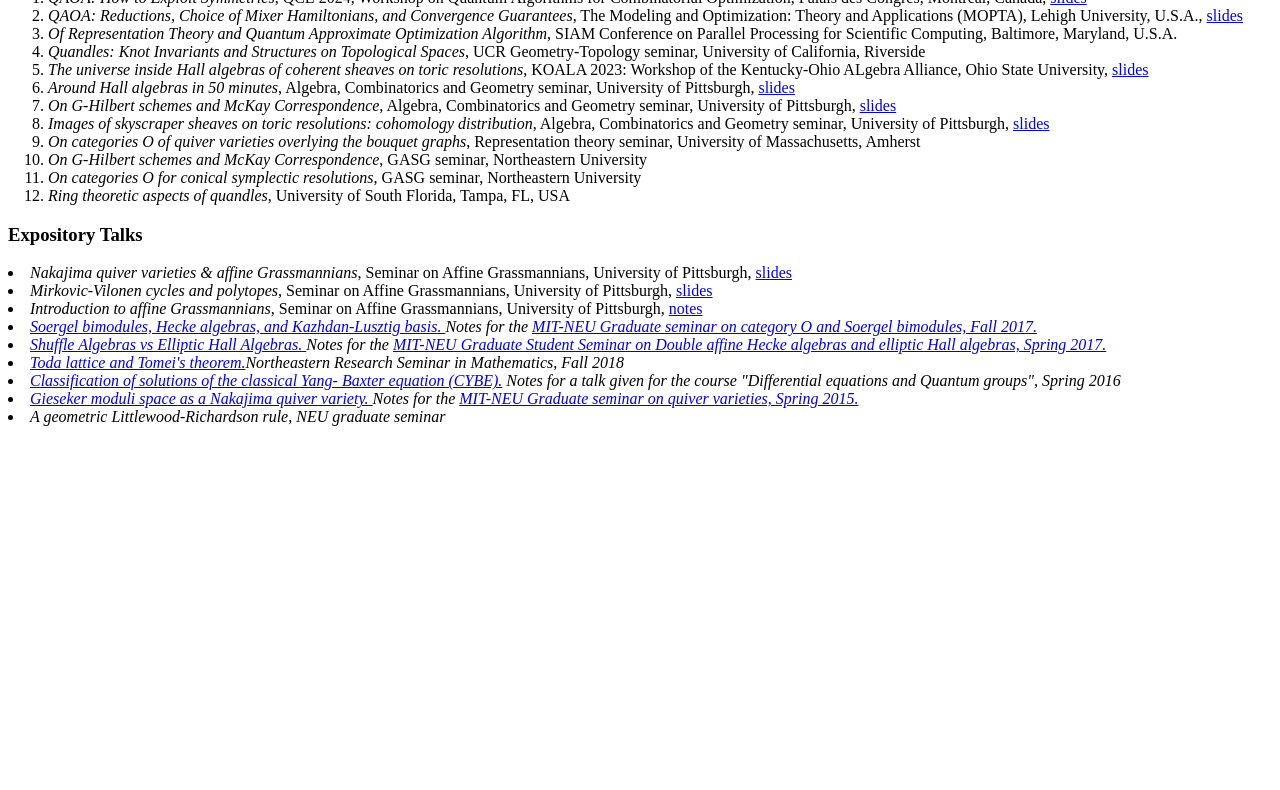
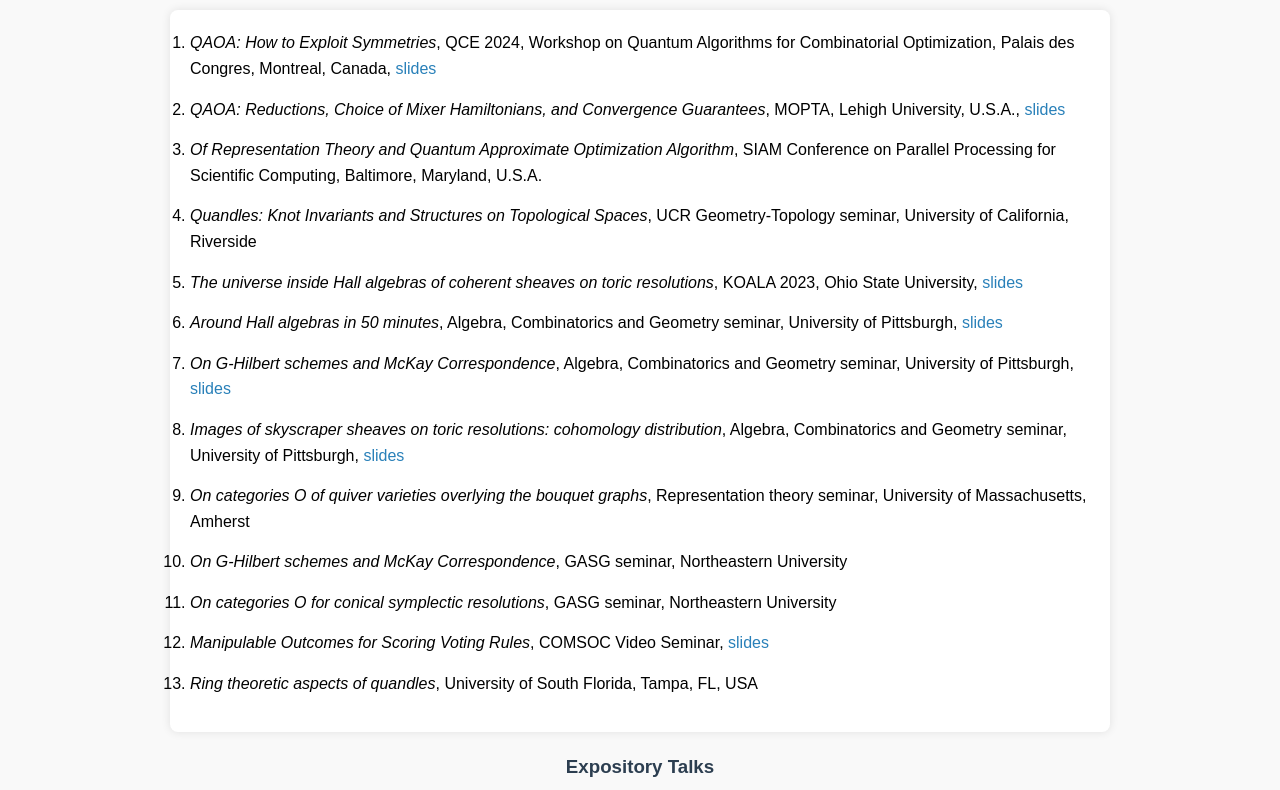
Before and after one commit to BorisTsv/BorisTsv.github.io, a plain HTML site: page Talks.html in a window 1280 px wide. Shown: the part 78-868 px from the top of the page. Before the commit the page ends 800 px from the top, so only its background shows below. Drawn offline with Linux system fonts and the light colour scheme.

Commit message:
Update Talks.html

```diff
--- a/Talks.html
+++ b/Talks.html
@@ -1,41 +1,73 @@
 
 <!DOCTYPE html>
-<html>
+<html lang="en">
+<head>
+<meta charset="UTF-8">
+<title>Presentations and Talks</title>
+<style>
+    body {
+        font-family: Arial, sans-serif;
+        line-height: 1.6;
+        margin: 30px;
+        background-color: #f9f9f9;
+    }
+    h2, h3 {
+        text-align: center;
+        color: #2c3e50;
+    }
+    ol {
+        max-width: 900px;
+        margin: 20px auto;
+        padding-left: 20px;
+        background-color: #fff;
+        border-radius: 8px;
+        padding: 20px;
+        box-shadow: 0px 0px 10px rgba(0,0,0,0.1);
+    }
+    li {
+        margin-bottom: 15px;
+    }
+    a {
+        color: #2980b9;
+        text-decoration: none;
+    }
+    a:hover {
+        text-decoration: underline;
+    }
+</style>
+</head>
+<body>
 
-<body >
-<center><h2>Presentations and Talks</h2></center>
+<h2>Presentations and Talks</h2>
+
 <ol>
-<li><i>QAOA: How to Exploit Symmetries</i>, QCE 2024, Workshop on Quantum Algorithms for Combinatorial Optimization, Palais des Congres, Montreal, Canada, <a href="QCE24presentation.pdf"> slides</a></li>
-<li><i>QAOA: Reductions, Choice of Mixer Hamiltonians, and Convergence Guarantees</i>, The Modeling and Optimization: Theory and Applications (MOPTA), Lehigh University, U.S.A., <a href="LEHIGHpresentation.pdf"> slides</a></li>
+<li><i>QAOA: How to Exploit Symmetries</i>, QCE 2024, Workshop on Quantum Algorithms for Combinatorial Optimization, Palais des Congres, Montreal, Canada, <a href="QCE24presentation.pdf">slides</a></li>
+<li><i>QAOA: Reductions, Choice of Mixer Hamiltonians, and Convergence Guarantees</i>, MOPTA, Lehigh University, U.S.A., <a href="LEHIGHpresentation.pdf">slides</a></li>
 <li><i>Of Representation Theory and Quantum Approximate Optimization Algorithm</i>, SIAM Conference on Parallel Processing for Scientific Computing, Baltimore, Maryland, U.S.A.</li>
 <li><i>Quandles: Knot Invariants and Structures on Topological Spaces</i>, UCR Geometry-Topology seminar, University of California, Riverside</li>
-<li><i>The universe inside Hall algebras of coherent sheaves on toric resolutions</i>, KOALA 2023: Workshop of the Kentucky-Ohio ALgebra Alliance, Ohio State University, <a href="HallAlgebrasOfCoherentSheavesOnToricResolutions.pdf"> slides</a></li>
-<li><i>Around Hall algebras in 50 minutes</i>, Algebra, Combinatorics and Geometry seminar, University of Pittsburgh, <a href="AroundHallAlgebrasIn23SlidesPresentation.pdf"> slides</a></li>
-<li><i>On G-Hilbert schemes and McKay Correspondence</i>, Algebra, Combinatorics and Geometry seminar, University of Pittsburgh, <a href="GHilbPresentation.pdf"> slides</a></li>
-<li><i>Images of skyscraper sheaves on toric resolutions: cohomology distribution</i>, Algebra, Combinatorics and Geometry seminar, University of Pittsburgh, <a href="ImagesOfSkyscraperSheavesOnToricResolutionsCohomologyDistributionPresentation.pdf"> slides</a></li>
+<li><i>The universe inside Hall algebras of coherent sheaves on toric resolutions</i>, KOALA 2023, Ohio State University, <a href="HallAlgebrasOfCoherentSheavesOnToricResolutions.pdf">slides</a></li>
+<li><i>Around Hall algebras in 50 minutes</i>, Algebra, Combinatorics and Geometry seminar, University of Pittsburgh, <a href="AroundHallAlgebrasIn23SlidesPresentation.pdf">slides</a></li>
+<li><i>On G-Hilbert schemes and McKay Correspondence</i>, Algebra, Combinatorics and Geometry seminar, University of Pittsburgh, <a href="GHilbPresentation.pdf">slides</a></li>
+<li><i>Images of skyscraper sheaves on toric resolutions: cohomology distribution</i>, Algebra, Combinatorics and Geometry seminar, University of Pittsburgh, <a href="ImagesOfSkyscraperSheavesOnToricResolutionsCohomologyDistributionPresentation.pdf">slides</a></li>
 <li><i>On categories O of quiver varieties overlying the bouquet graphs</i>, Representation theory seminar, University of Massachusetts, Amherst</li>
 <li><i>On G-Hilbert schemes and McKay Correspondence</i>, GASG seminar, Northeastern University</li>
 <li><i>On categories O for conical symplectic resolutions</i>, GASG seminar, Northeastern University</li>
+<li><i>Manipulable Outcomes for Scoring Voting Rules</i>, COMSOC Video Seminar, <a href="ManipPresentation.pdf">slides</a></li>
 <li><i>Ring theoretic aspects of quandles</i>, University of South Florida, Tampa, FL, USA</li>
 </ol>
 
 <h3>Expository Talks</h3>
-<li><i>Nakajima quiver varieties & affine Grassmannians</i>, Seminar on Affine Grassmannians, University of Pittsburgh, <a href="NakajimaVarsAffGrPresentation.pdf"> slides</a></li>
-<li><i>Mirkovic-Vilonen cycles and polytopes</i>, Seminar on Affine Grassmannians, University of Pittsburgh, <a href="MirkovicVilonenCyclesPresentation.pdf"> slides</a></li>
-<li><i>Introduction to affine Grassmannians</i>, Seminar on Affine Grassmannians, University of Pittsburgh, <a href="NotesIntroAffGrassmannian.pdf"> notes</a></li>
-<li><i><a href="Soergel bimodules, Hecke algebras, and Kazhdan-Lusztig basis.pdf">Soergel bimodules, Hecke algebras, and Kazhdan-Lusztig basis. </a>Notes for the <a href=https://web.northeastern.edu/iloseu/O.html">MIT-NEU Graduate seminar on category O and Soergel bimodules, Fall 2017.</a><br></li>
-<li><i><a href="TalkShuffle.pdf">Shuffle Algebras vs Elliptic Hall Algebras. </a>Notes for the <a href="https://web.northeastern.edu/iloseu/DAHAEHA.html">MIT-NEU Graduate Student Seminar on Double affine Hecke algebras and elliptic Hall algebras, Spring 2017.</a><br></li>
-<li><i><a href="TodaLatticeandTomeiTheorem.pdf"> Toda lattice and Tomei's theorem.</a>Northeastern Research Seminar in Mathematics, Fall 2018</a><br></li>
-<li><i><a href="SolutionsofCYBE.pdf"> Classification of solutions of the classical Yang-
-Baxter equation (CYBE).</a> Notes for a talk given for the course "Differential equations and Quantum groups", Spring 2016</a><br></li>
-<li><i><a href="Sheaves on P2 - Quiver variety.pdf">Gieseker moduli space as a Nakajima quiver variety. </a>Notes for the <a href="https://web.northeastern.edu/iloseu/quiver.html">MIT-NEU Graduate seminar on quiver varieties, Spring 2015.</a><br>
-</li>
+<ol>
+<li><i>Nakajima quiver varieties & affine Grassmannians</i>, Seminar on Affine Grassmannians, University of Pittsburgh, <a href="NakajimaVarsAffGrPresentation.pdf">slides</a></li>
+<li><i>Mirkovic-Vilonen cycles and polytopes</i>, Seminar on Affine Grassmannians, University of Pittsburgh, <a href="MirkovicVilonenCyclesPresentation.pdf">slides</a></li>
+<li><i>Introduction to affine Grassmannians</i>, Seminar on Affine Grassmannians, University of Pittsburgh, <a href="NotesIntroAffGrassmannian.pdf">notes</a></li>
+<li><i><a href="Soergel bimodules, Hecke algebras, and Kazhdan-Lusztig basis.pdf">Soergel bimodules, Hecke algebras, and Kazhdan-Lusztig basis</a></i>, Notes for the <a href="https://web.northeastern.edu/iloseu/O.html">MIT-NEU Graduate seminar on category O and Soergel bimodules, Fall 2017</a></li>
+<li><i><a href="TalkShuffle.pdf">Shuffle Algebras vs Elliptic Hall Algebras</a></i>, Notes for the <a href="https://web.northeastern.edu/iloseu/DAHAEHA.html">MIT-NEU Graduate Student Seminar on Double affine Hecke algebras and elliptic Hall algebras, Spring 2017</a></li>
+<li><i><a href="TodaLatticeandTomeiTheorem.pdf">Toda lattice and Tomei's theorem</a></i>, Northeastern Research Seminar in Mathematics, Fall 2018</li>
+<li><i><a href="SolutionsofCYBE.pdf">Classification of solutions of the classical Yang-Baxter equation (CYBE)</a></i>, Notes for a talk given for the course "Differential equations and Quantum groups", Spring 2016</li>
+<li><i><a href="Sheaves on P2 - Quiver variety.pdf">Gieseker moduli space as a Nakajima quiver variety</a></i>, Notes for the <a href="https://web.northeastern.edu/iloseu/quiver.html">MIT-NEU Graduate seminar on quiver varieties, Spring 2015</a></li>
 <li><i>A geometric Littlewood-Richardson rule</i>, NEU graduate seminar</li>
 </ol>
 
-
-
-
 </body>
-
 </html>
```
